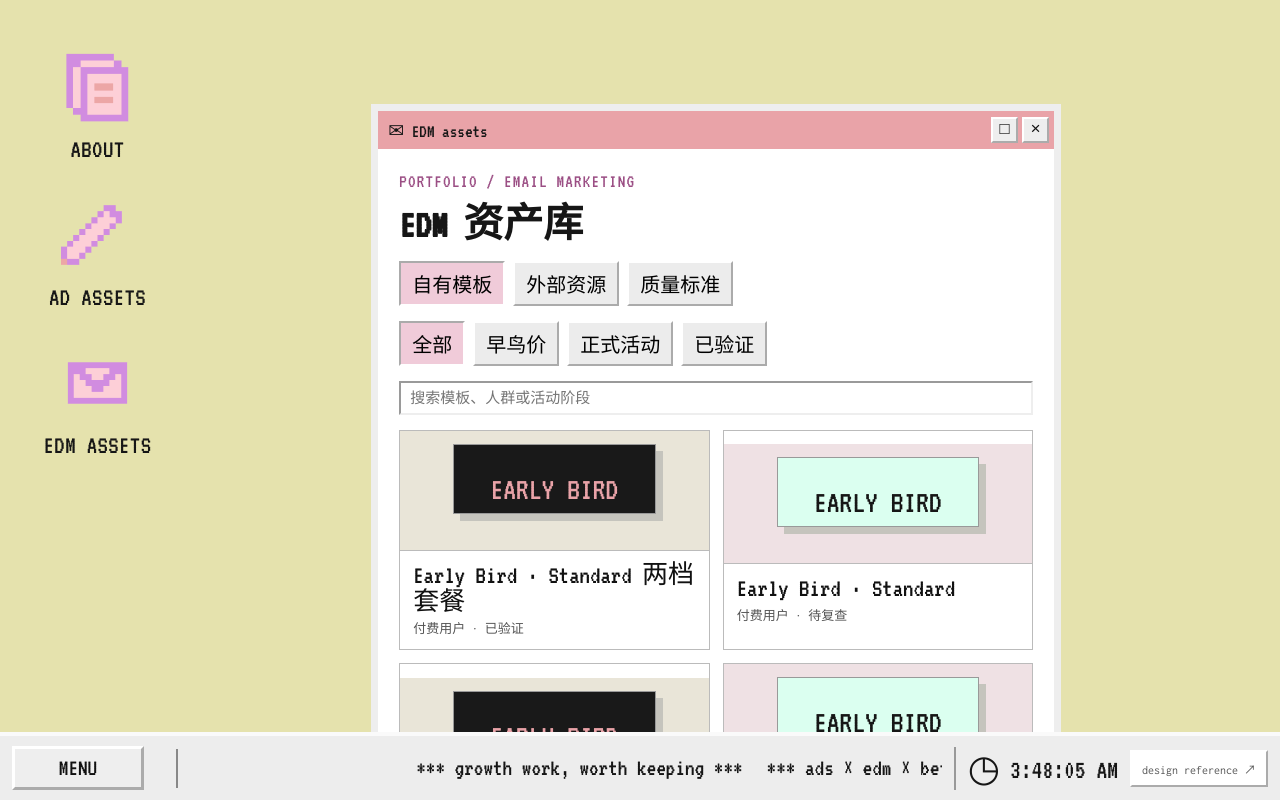
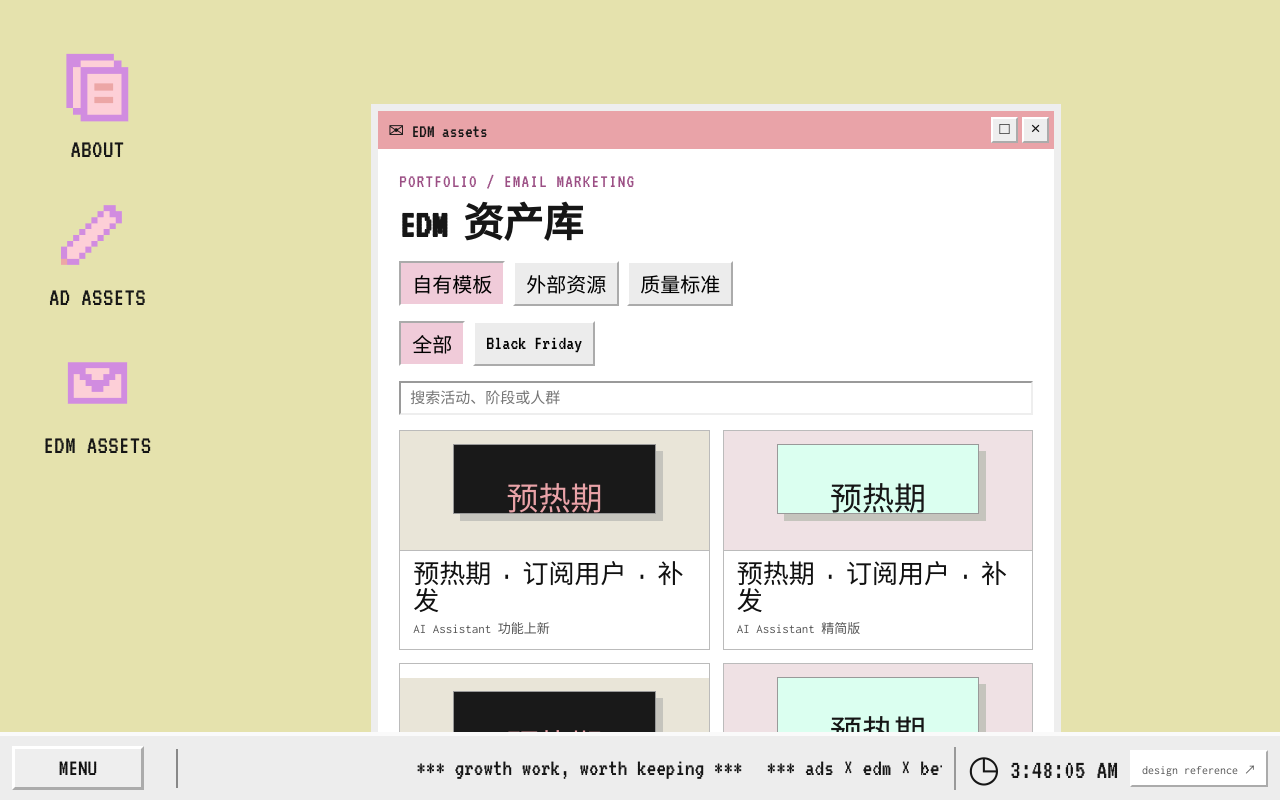
Before and after one commit to outofbox-mp4/edm-asset-library, a plain HTML site: page index.html in a window 1280 px wide. Both pictures are taken after a click on the button "EDM ASSETS". Drawn offline with Linux system fonts and the light colour scheme.

Commit message:
Align desktop EDM templates with archive catalog

```diff
--- a/edm-library/assets/desktop-v2.js
+++ b/edm-library/assets/desktop-v2.js
@@ -1,11 +1,17 @@
 (() => {
   const assetBase = 'edm-library/assets/cats/';
-  const templates = window.EDM_LIBRARY?.templates || [];
+  const templates = [...(window.EDM_LIBRARY?.templates || []), ...(window.EDM_MAILCHIMP_TEMPLATES || [])].map(t => {
+    const campaign = t.campaign || t.tags?.[0] || 'Black Friday';
+    return {...t,campaign,displayName:`${t.phase} · ${t.audience}`};
+  }).sort((a,b) => {
+    const order = {'预热期':0,'早鸟价':1,'早鸟价 36h':1,'正式活动':2};
+    return (order[a.phase] ?? 9) - (order[b.phase] ?? 9) || a.audience.localeCompare(b.audience,'zh');
+  });
   const resources = window.EDM_LIBRARY?.resources || [];
   const $ = (selector) => document.querySelector(selector);
   const $$ = (selector) => [...document.querySelectorAll(selector)];
   const esc = (value) => String(value ?? '').replace(/[&<>"']/g, c => ({'&':'&amp;','<':'&lt;','>':'&gt;','"':'&quot;',"'":'&#39;'}[c]));
-  let topZ = 10, activeTab = 'templates', phase = 'all', selectedTemplate = null;
+  let topZ = 10, activeTab = 'templates', campaignFilter = 'all';
 
   function focusWindow(win) { win.style.zIndex = ++topZ; }
   function openWindow(id) {
@@ -81,8 +87,8 @@
 
   function renderEdm() {
     const term = $('#edm-search').value.trim().toLowerCase();
-    const list = templates.filter(t => (phase==='all'||(phase==='verified'?t.status==='已验证':t.phase===phase)) && `${t.name} ${t.audience} ${t.goal} ${t.tags.join(' ')}`.toLowerCase().includes(term));
-    $('#edm-grid').innerHTML = list.length ? list.map((t,i) => `<button class="asset-tile" data-template="${esc(t.id)}"><span class="tile-art" data-mark="${esc(t.phase==='早鸟价'?'EARLY BIRD':'BLACK FRIDAY')}" style="--art:${i%2?'#dbfff0':'#191919'};--art-ink:${i%2?'#161616':'#e9a3a8'}"></span><span class="tile-text"><strong>${esc(t.name)}</strong><small>${esc(t.audience)} · ${esc(t.status)}</small></span></button>`).join('') : '<div class="empty">没有找到匹配的邮件模板。</div>';
+    const list = templates.filter(t => (campaignFilter === 'all' || t.campaign === campaignFilter) && `${t.name} ${t.displayName} ${t.variant || ''} ${t.goal} ${t.campaign}`.toLowerCase().includes(term));
+    $('#edm-grid').innerHTML = list.length ? list.map((t,i) => `<button class="asset-tile" data-template="${esc(t.id)}"><span class="tile-art" data-mark="${esc(t.phase)}" style="--art:${i%2?'#dbfff0':'#191919'};--art-ink:${i%2?'#161616':'#e9a3a8'}"></span><span class="tile-text"><strong>${esc(t.displayName)}</strong><small>${esc(t.variant || t.desc)}</small></span></button>`).join('') : '<div class="empty">没有找到匹配的邮件模板。</div>';
   }
   function renderResources() {
     const groups = {visual:'视觉风格',modules:'内容模块',scale:'规模化邮件'};
@@ -94,15 +100,15 @@
     $$('#edm-sections > section').forEach(s=>s.hidden=s.id!=='edm-'+tab);
   }
   $('#edm-tabs').addEventListener('click',e=>{const b=e.target.closest('[data-tab]');if(b)setEdmTab(b.dataset.tab)});
-  $('#phase-tabs').addEventListener('click',e=>{const b=e.target.closest('[data-phase]');if(!b)return;phase=b.dataset.phase;$$('#phase-tabs button').forEach(x=>x.setAttribute('aria-selected',String(x===b)));renderEdm()});
+  $('#campaign-tabs').innerHTML = `<button class="tab" data-campaign="all" aria-selected="true">全部</button>${[...new Set(templates.map(t => t.campaign))].map(c => `<button class="tab" data-campaign="${esc(c)}" aria-selected="false">${esc(c)}</button>`).join('')}`;
+  $('#campaign-tabs').addEventListener('click',e=>{const b=e.target.closest('[data-campaign]');if(!b)return;campaignFilter=b.dataset.campaign;$$('#campaign-tabs button').forEach(x=>x.setAttribute('aria-selected',String(x===b)));renderEdm()});
   $('#edm-search').addEventListener('input',renderEdm);
   $('#edm-grid').addEventListener('click',event=>{
     const card=event.target.closest('[data-template]');if(!card)return;
     const t=templates.find(x=>x.id===card.dataset.template);if(!t)return;
-    selectedTemplate=t;
-    $('#detail-title').textContent=t.name;
+    $('#detail-title').textContent=t.displayName;
     const src=t.file.replace(/^\.\.\//,'');
-    $('#detail-body').innerHTML=`<div class="eyebrow">EDM / ${esc(t.phase)} / ${esc(t.audience)}</div><h2>${esc(t.name)}</h2><p class="lead">${esc(t.desc)}</p><div class="meta-grid"><div><b>主题行</b>${esc(t.subject)}</div><div><b>Preheader</b>${esc(t.preheader)}</div><div><b>主要行动</b>${esc(t.cta)}</div><div><b>状态</b>${esc(t.status)}</div></div><div class="button-row"><a class="secondary" href="edm-library/overview-classic.html#templates?id=${encodeURIComponent(t.id)}">查看档案记录</a><a class="secondary" href="${src}" target="_blank" rel="noopener">新标签打开邮件</a></div><h3>HTML 预览</h3><iframe class="mail-preview" title="${esc(t.name)} 邮件 HTML 预览" src="${src}" loading="lazy"></iframe>`;
+    $('#detail-body').innerHTML=`<div class="eyebrow">${esc(t.campaign)} / ${esc(t.phase)}</div><h2>${esc(t.displayName)}</h2><p class="lead">${esc(t.variant || t.desc)}</p><div class="meta-grid"><div><b>说明</b>${esc(t.desc)}</div><div><b>目标</b>${esc(t.goal)}</div>${t.subject?`<div><b>主题行</b>${esc(t.subject)}</div>`:''}${t.preheader?`<div><b>Preheader</b>${esc(t.preheader)}</div>`:''}</div><div class="button-row"><a class="secondary" href="edm-library/overview-classic.html#templates?id=${encodeURIComponent(t.id)}">查看档案记录</a><a class="secondary" href="${src}" target="_blank" rel="noopener">新标签打开邮件</a></div><h3>HTML 预览</h3><iframe class="mail-preview" title="${esc(t.displayName)} 邮件 HTML 预览" src="${src}" loading="lazy"></iframe>`;
     openWindow('detail');
   });
   $('#edm-resources').addEventListener('click',event=>{
--- a/index.html
+++ b/index.html
@@ -88,8 +88,8 @@
         </div>
         <div id="edm-sections">
           <section id="edm-templates" role="tabpanel">
-            <div class="toolbar" id="phase-tabs" aria-label="邮件阶段筛选"><button class="tab" data-phase="all" aria-selected="true">全部</button><button class="tab" data-phase="早鸟价" aria-selected="false">早鸟价</button><button class="tab" data-phase="正式活动" aria-selected="false">正式活动</button><button class="tab" data-phase="verified" aria-selected="false">已验证</button></div>
-            <div class="toolbar"><input id="edm-search" type="search" placeholder="搜索模板、人群或活动阶段" aria-label="搜索邮件模板"></div>
+            <div class="toolbar" id="campaign-tabs" aria-label="邮件活动筛选"></div>
+            <div class="toolbar"><input id="edm-search" type="search" placeholder="搜索活动、阶段或人群" aria-label="搜索邮件模板"></div>
             <div class="tile-grid" id="edm-grid"></div>
           </section>
           <section id="edm-resources" role="tabpanel" hidden></section>
@@ -136,6 +136,7 @@
     <a class="task-credit" href="https://cats-with-jobs.webflow.io/" target="_blank" rel="noopener">design reference ↗</a>
   </footer>
   <script src="edm-library/assets/data.js"></script>
-  <script src="edm-library/assets/desktop-v2.js?v=20261124-ad-modules"></script>
+  <script src="edm-library/assets/mailchimp-templates.js?v=20261124-mailchimp"></script>
+  <script src="edm-library/assets/desktop-v2.js?v=20261124-edm-catalog"></script>
 </body>
 </html>
```
